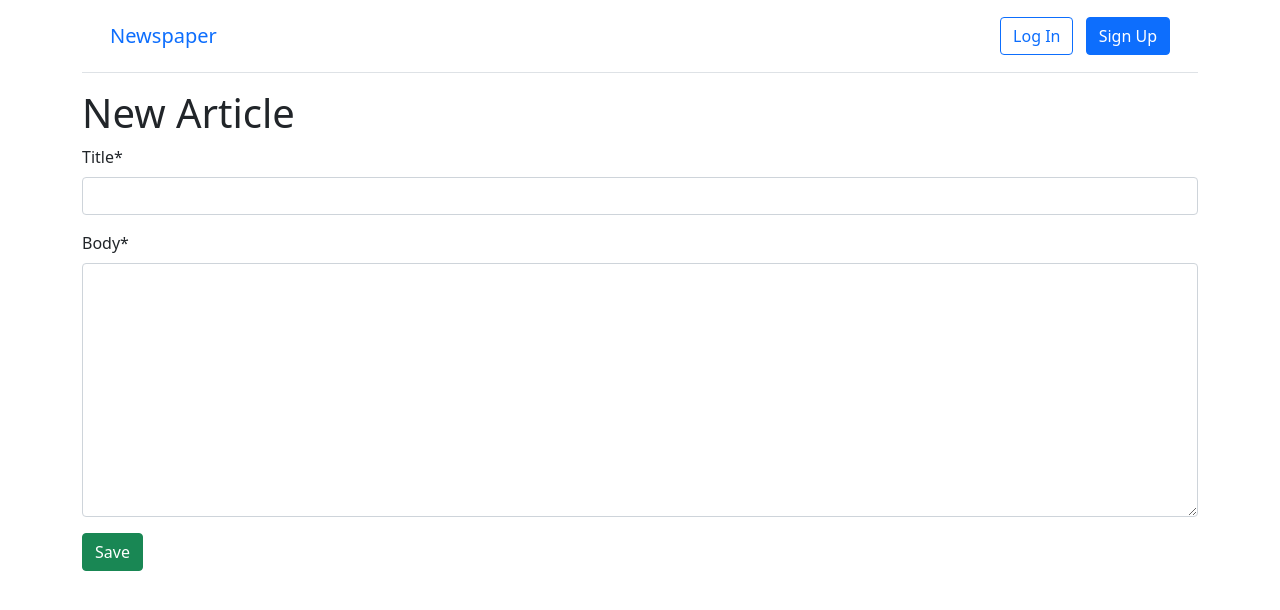
After one commit to aaronchellam/django-news, a Django app: page /articles/new/ in a window 1280 px wide. The commit adds this page. Shown: the top 610 px of the page. Run offline with Django 4.2, Linux system fonts and the light colour scheme; parts of the project's set-up code (start-up, migrations or seed data) failed here and were passed over; some libraries are stand-ins or nearby versions.

Commit message:
Added article creation with automatic author authorisation

```diff
--- a/articles/urls.py
+++ b/articles/urls.py
@@ -1,10 +1,10 @@
 from django.urls import path
-from .views import ArticleListView, ArticleDetailView, ArticleUpdateView, ArticleDeleteView
-
+from .views import ArticleListView, ArticleDetailView, ArticleUpdateView, ArticleDeleteView, ArticleCreateView
 
 urlpatterns = [
     path("", ArticleListView.as_view(), name="article_list"),
     path("<int:pk>/", ArticleDetailView.as_view(), name="article_detail"),
     path("<int:pk>/edit/", ArticleUpdateView.as_view(), name="article_edit"),
     path("<int:pk>/delete/", ArticleDeleteView.as_view(), name="article_delete"),
+    path("new/", ArticleCreateView.as_view(), name="article_new")
 ]
--- a/articles/views.py
+++ b/articles/views.py
@@ -1,6 +1,6 @@
 from django.shortcuts import render
 from django.urls import reverse_lazy
-from django.views.generic import ListView, DetailView, UpdateView, DeleteView
+from django.views.generic import ListView, DetailView, UpdateView, DeleteView, CreateView
 
 from .models import Article
 
@@ -29,3 +29,21 @@ class ArticleDeleteView(DeleteView):
     model = Article
     template_name = "article_delete.html"
     success_url = reverse_lazy("article_list")
+
+
+class ArticleCreateView(CreateView):
+    model = Article
+    template_name = "article_new.html"
+    fields = (
+        'title',
+        'body',
+        # 'author'
+    )
+
+    # New articles' authors should default to the logged in user.
+    # form_valid is called when the submitted form is valid.
+    def form_valid(self, form):
+        # Override the default behaviour to set the author of the new article to the currently logged in user.
+        form.instance.author = self.request.user
+        # Call the parent class's 'form_valid' method
+        return super().form_valid(form)
--- /dev/null
+++ b/templates/article_new.html
@@ -0,0 +1,11 @@
+{% extends 'base.html' %}
+{%  load crispy_forms_tags %}
+
+{% block content %}
+    <h1>New Article</h1>
+    <form action="" method="post">
+        {% csrf_token %}
+    {{ form|crispy }}
+    <button class="btn btn-success ml-2" type="submit">Save</button>
+    </form>
+{% endblock content %}
--- a/templates/base.html
+++ b/templates/base.html
@@ -17,7 +17,7 @@
                 <a class="navbar-brand" href="{% url 'home' %}">Newspaper</a>
                 <ul class="nav col-12 col-lg-auto me-lg-auto mb-2 justify-content-center mb-md-0">
                     {% if user.is_authenticated %}
-                    <li><a href="#" class="nav-link px-2 link-dark">+ New</a></li>
+                    <li><a href="{% url 'article_new' %}" class="nav-link px-2 link-dark">+ New</a></li>
                 </ul>
                 <div class="dropdown text-end">
                     <a href="#" class="d-block link-dark text-decoration-none dropdown-toggle" id="dropdownUser1"
```
Also changed, not shown: db.sqlite3.
